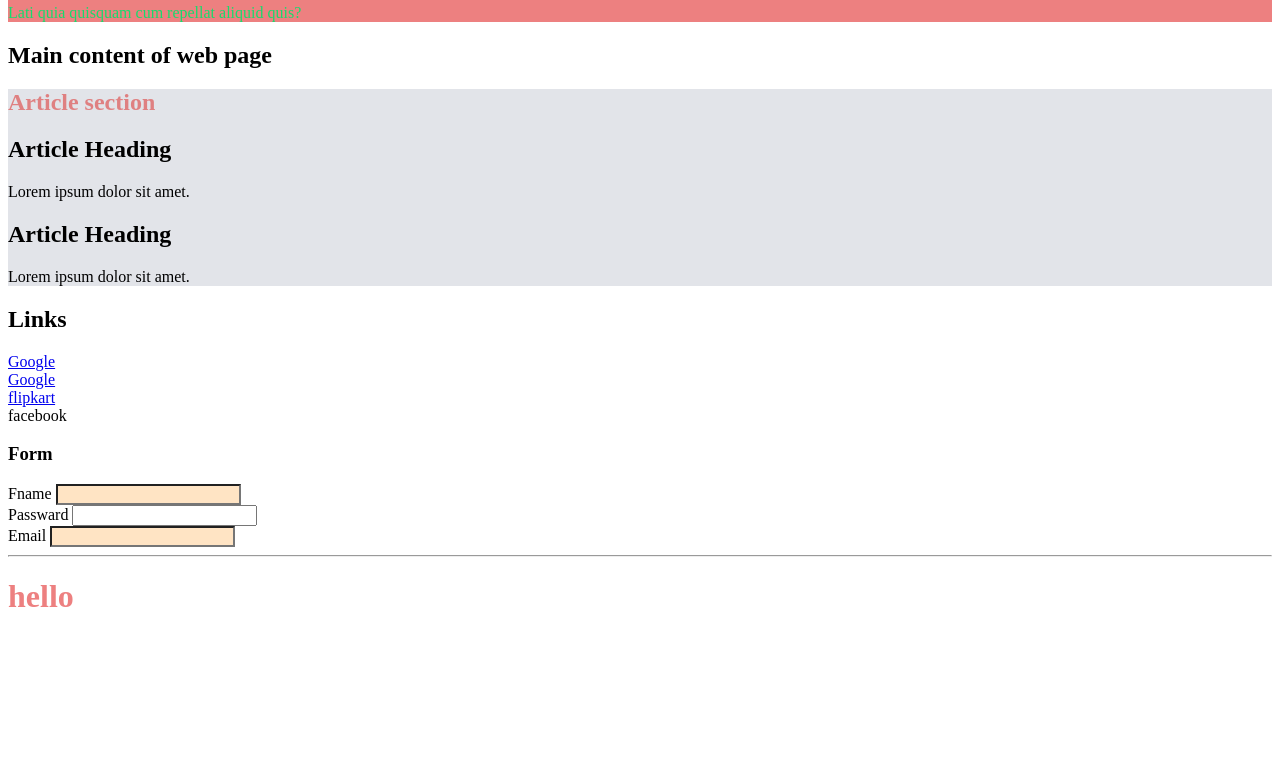
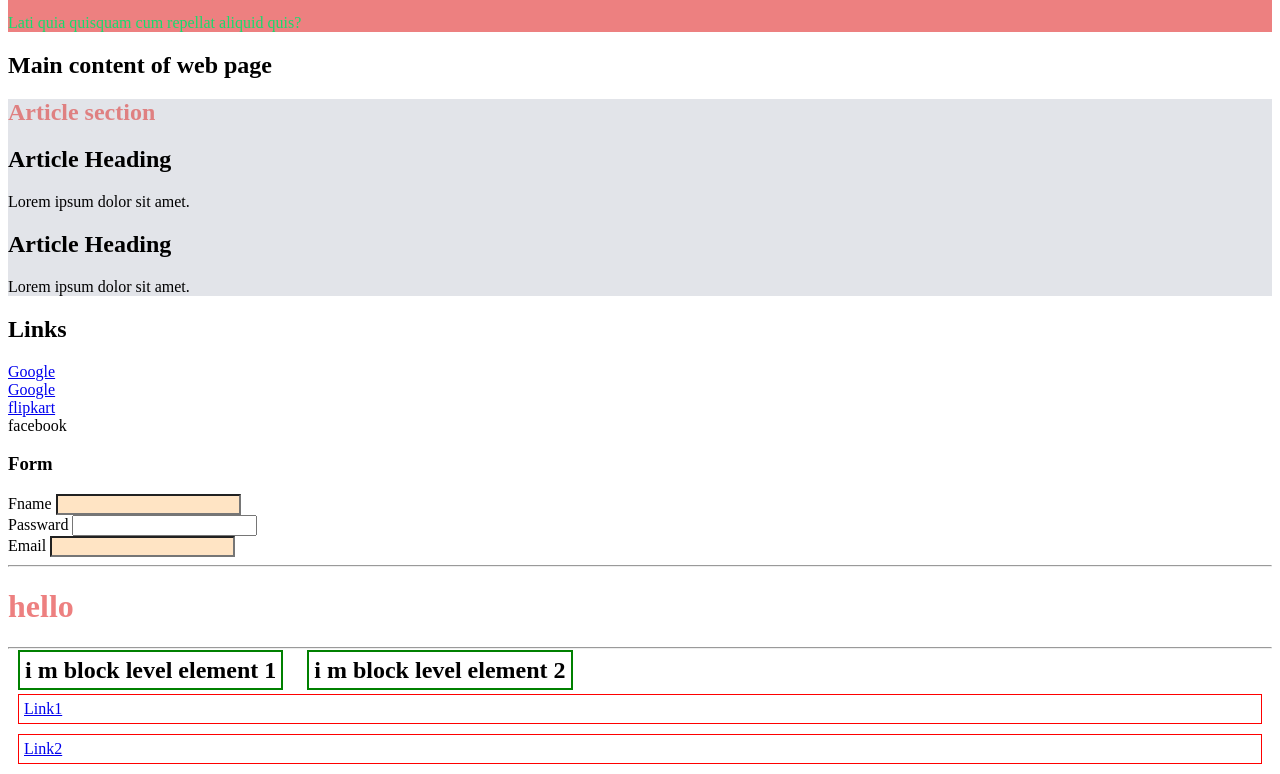
Before and after one commit to saveenjangra/Css-Revision, a plain HTML site: page index.html in a window 1280 px wide. Shown: the part 238-1012 px from the top of the page. Before the commit the page ends 875 px from the top, so only its background shows below. Drawn offline with Linux system fonts and the light colour scheme.

Commit message:
forth commit

```diff
--- a/index.html
+++ b/index.html
@@ -6,7 +6,7 @@
     <link rel="stylesheet" href="style.css">
     <title>Document</title>
 </head>
-<body>
+<hr>
     <header>
         <p>Lati quia quisquam cum repellat aliquid quis?</p>
         <h1 class="main-logo">Main logo</h1>
@@ -50,7 +50,16 @@
     <label for="fname">Email</label>
     <input type="text"id="fname"><br><hr>
 
-    <h1 class="h1class heading" id="h1id" >hello</h1>
+    <h1 class="h1class heading" id="h1id" >hello</h1><hr>
+<!-- block level and inline element
+all heading are block level,ul,ol,p,are block level element
+all anchor,img,span are inline element-->
+
+    <h2 class="block">i m block level element 1</h2>
+    <h2 class="block">i m block level element 2</h2>
+
+    <a class="link" href="link1">Link1</a>
+    <a  class="link" href="link2">Link2</a>
 
 
 </body>
--- a/style.css
+++ b/style.css
@@ -61,3 +61,18 @@ input[type ^="t"]{
 /* #h1id{
     color: rgb(39, 12, 236);
 } */
+
+.block{
+    border: 2px solid green;
+    margin: 10px;
+    padding: 5px;
+    width: 500px;
+    display: inline;
+}
+
+.link{
+    border: 1px solid red;
+    margin: 10px;
+    padding: 5px;
+    display: block;
+}
```
